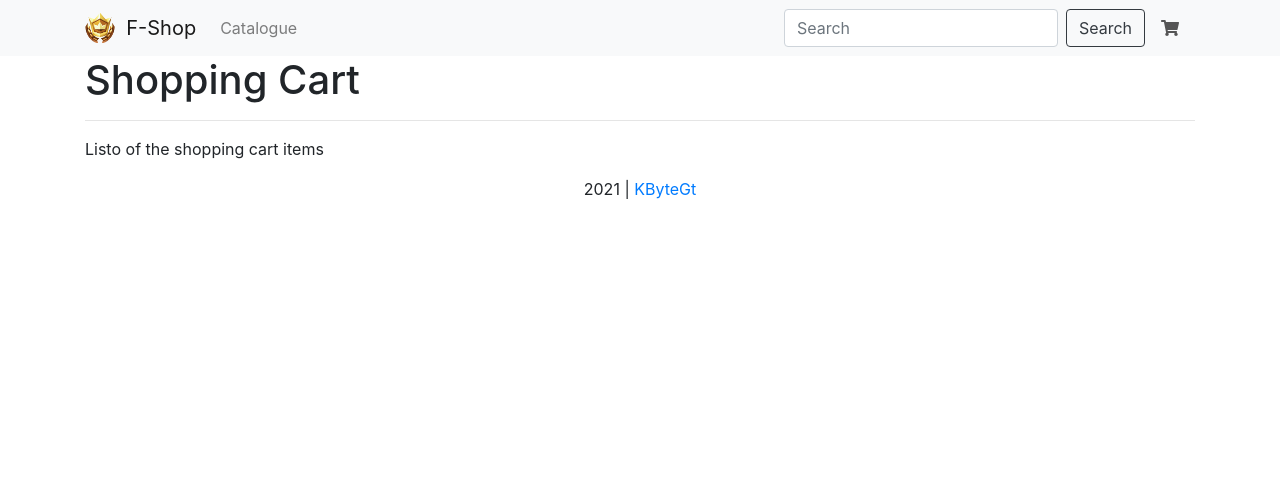
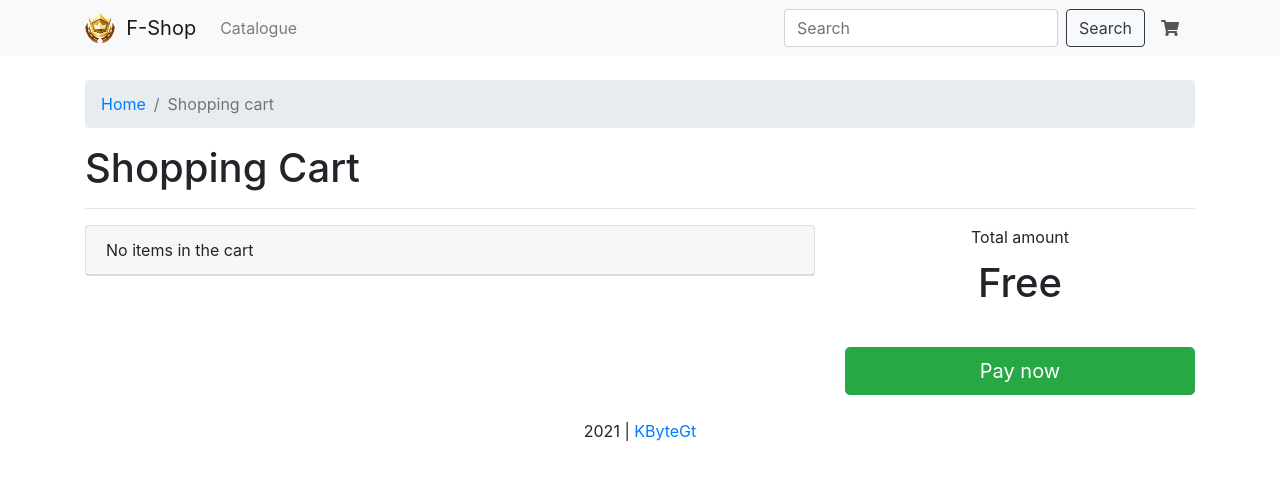
Before and after one commit to KByteGt/B2C-Shop, a React (Create React App) app: page /cart in a window 1280 px wide. Shown: the top 480 px of the page. Built offline with nearby package versions, Linux system fonts and the light colour scheme.

Commit message:
Refactoring Items.js

```diff
--- a/src/components/Item/Item.js
+++ b/src/components/Item/Item.js
@@ -1,5 +1,4 @@
-import { Card, Badge } from 'react-bootstrap';
-import { Link } from 'react-router-dom'
+import { Card} from 'react-bootstrap';
 import style from './Item.module.css'
 
 const Item = (props) => {
--- a/src/containers/ItemDetail/ItemDetail.js
+++ b/src/containers/ItemDetail/ItemDetail.js
@@ -1,5 +1,5 @@
 import { useEffect, useState} from 'react';
-import { Container, Row, Col, Card, Breadcrumb, Button, ListGroup, ListGroupItem  } from 'react-bootstrap';
+import { Container, Row, Col, Breadcrumb, Button } from 'react-bootstrap';
 import ItemCard from '../../components/Item/ItemCard';
 import ItemInfo from '../../components/Item/ItemInfo';
 import api from '../../axios';
@@ -68,7 +68,7 @@ const ItemDetail = (props) => {
     })
 
     let itemSeries = (itemState.series === null) ?  "Fortnite" : itemState.series;
-    const buttonText = (itemState.cost == 0) ? "Buy for free now" : "Buy for Q " + itemState.cost;
+    const buttonText = (itemState.cost === 0) ? "Buy for free now" : "Buy for Q " + itemState.cost;
 
     //Render
     return (
--- a/src/containers/ShoppingCart/ShoppingCart.js
+++ b/src/containers/ShoppingCart/ShoppingCart.js
@@ -1,13 +1,108 @@
-import { Container } from 'react-bootstrap';
+import { useEffect, useState } from 'react';
+import { Container, Breadcrumb, Row, Col, Card, ListGroup, Button } from 'react-bootstrap';
+import api from '../../axios';
+import style from './ShoppingCart.module.css';
 
 const ShoppingCart = (props) => {
+
+    //Vars
+    let itemsList = [];
+    let totalCost = 0;
+
+    //State
+    const [amountState, setAmountState] = useState(0);
+    const [itemsState, setItemsState] = useState({
+        items: [],
+        length: 0
+    });
+
+    //API request
+    useEffect( () => {
+        //Get items from local storage
+        let idsCart = localStorage.getItem('itemsCart');
+        let idsList = [];
+
+
+        if(idsCart){
+            idsList = JSON.parse(idsCart);
+
+            idsList.forEach(item => {
+                api.get('/item/get?id=' + item)
+                    .then( response => {
+                        let request = response.data.data;
+                        let item = {
+                            id: request.itemId,
+                            name: request.item.name,
+                            description: request.item.description,
+                            cost: request.item.cost
+                        }
+
+                        addItem(request);
+                    })
+                    .catch( err => {
+                        console.log(" **Request error: " + err);
+                    });
+            });
+        }
+
+    }, []);
+
+    let addItem = (item) => {
+        itemsList.push(item);
+        totalCost += item.cost;
+    }
+
+    if(itemsList.length !== 0){
+        setItemsState({
+            items: itemsList,
+            length: itemsList.length
+        });
+
+        setAmountState(totalCost);
+    }
+
+    //Helpers
+
+    const totalAmount = (amountState === 0) ? "Free" : amountState;
+    const totalItems = (itemsState.length === 0) ? "No items in the cart" : "Total items: " + itemsState.length;
+    let itemsListGroup = itemsState.items.map( (item, index) => {
+        return (
+            <ListGroup.Item key={ item.id }>
+                <strong>{ item.name}</strong>, {item.description} [ Q{item.cost} ]
+            </ListGroup.Item>
+        );
+    });
 
     //Render
     return(
         <Container>
+            <br/>
+            <Breadcrumb>
+                <Breadcrumb.Item href="/">Home</Breadcrumb.Item>
+                <Breadcrumb.Item active>Shopping cart</Breadcrumb.Item>
+            </Breadcrumb>
+
             <h1>Shopping Cart</h1>
             <hr/>
-            <p>Listo of the shopping cart items</p>
+            <Row>
+                <Col xs={12} md={8}>
+                    <Card>
+                        <Card.Header>{ totalItems }</Card.Header>
+                        <ListGroup flush>
+                            {itemsListGroup}
+                        </ListGroup>
+                    </Card>
+                </Col>
+
+                <Col xs={12} md={4}>
+                    <div className={style.card}>
+                    <p>Total amount</p>
+                        <h1>{ totalAmount }</h1>
+                        <Button variant="success" size="lg" block>Pay now</Button>
+                    </div>
+                </Col>
+            </Row>
+            <br/>
         </Container>
         );
 }
--- /dev/null
+++ b/src/containers/ShoppingCart/ShoppingCart.module.css
@@ -0,0 +1,12 @@
+.card {
+    width: 100%;
+    text-align: center;
+}
+
+.card h1 {
+    margin-bottom: 40px;
+}
+
+.card p {
+    margin-bottom: 10px;
+}
```
Also changed, not shown: 1 other file (tests, documents, lock files or other folders).
